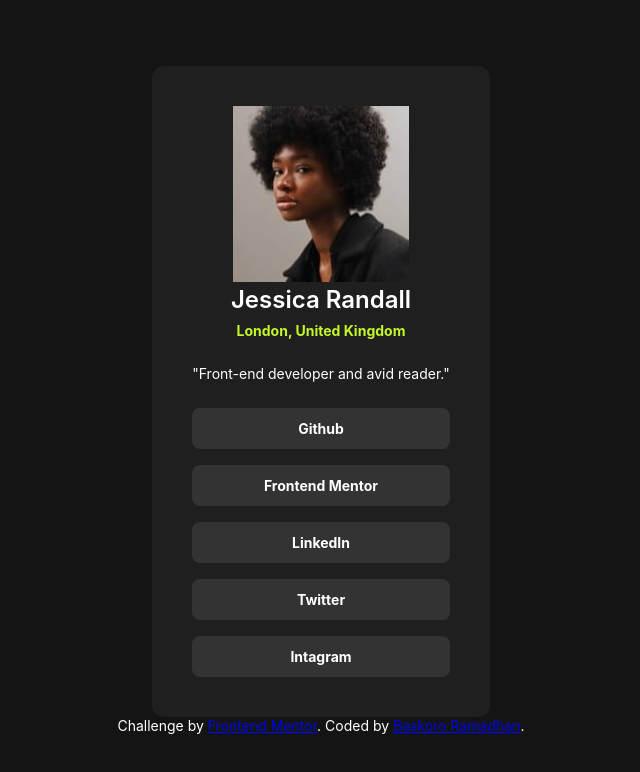
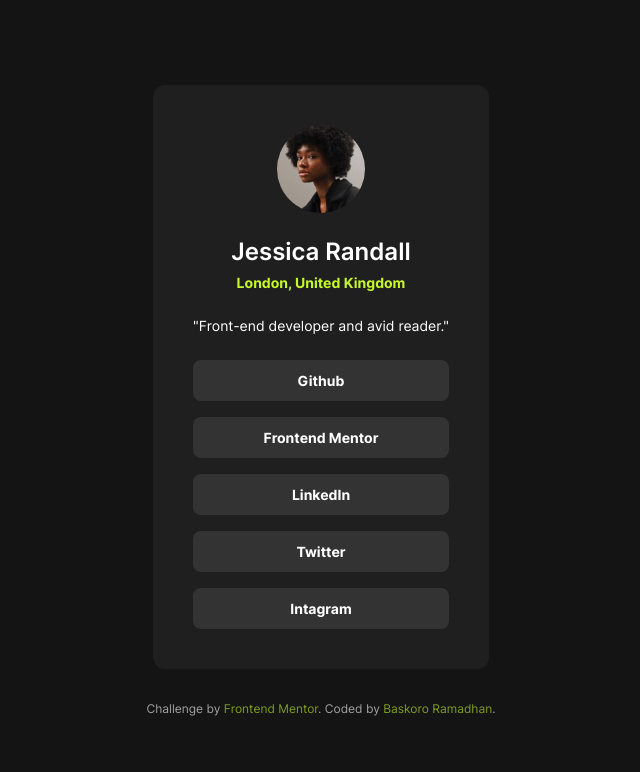
Before and after one commit to BaskoroR725/03-social-links-profile, a plain HTML site: page index.html in a window 1280 px wide. Shown: the whole page, without its empty margins (319-959 px from the left). Drawn offline with Linux system fonts and the light colour scheme.

Commit message:
refactor and fix avatar class

```diff
--- a/index.html
+++ b/index.html
@@ -7,18 +7,12 @@
   <link rel="icon" type="image/png" sizes="32x32" href="./assets/images/favicon-32x32.png">
   <link rel="stylesheet" href="style.css">
   <title>Frontend Mentor | Social links profile</title>
-
-<!-- Feel free to remove these styles or customise in your own stylesheet
-  <style>
-    .attribution { font-size: 11px; text-align: center; }
-    .attribution a { color: hsl(228, 45%, 44%); }
-  </style> -->
 </head>
 <body>
   <main>
     <article class='profile-card'>
       <header class='profile-header'>
-        <img src="./assets/images/avatar-jessica.jpeg" alt="Jessica avatar">
+        <img src="./assets/images/avatar-jessica.jpeg" alt="Jessica avatar" class="profile-avatar" >
         <h1>Jessica Randall</h1>
         <p class='location' >London, United Kingdom</p>
       </header>
--- a/style.css
+++ b/style.css
@@ -1,22 +1,31 @@
-:root{
+:root {
   --clr-green: hsl(75, 94%, 57%);
   --clr-white: hsl(0, 0%, 100%);
   --clr-grey-700: hsl(0, 0%, 20%);
   --clr-grey-800: hsl(0, 0%, 12%);
   --clr-grey-900: hsl(0, 0%, 8%);
 
-  --ff-primary: 'Inter', sans-serif;
+  --ff-primary: "Inter", sans-serif;
   --fs-body: 0.875rem;
 }
 
-*, *::before, *::after{
+@font-face {
+  font-family: "Inter";
+  src: url("./assets/fonts/Inter-VariableFont_slnt,wght.ttf") format("truetype");
+  font-weight: 100 900;
+  font-display: swap;
+}
+
+*,
+*::before,
+*::after {
   margin: 0;
   padding: 0;
-  box-sizing: border-box ;
+  box-sizing: border-box;
 }
 
-body{
-  font-family: var(--ff-primary);
+body {
+  font-family: "Inter", sans-serif;
   font-size: var(--fs-body);
   background-color: var(--clr-grey-900);
   color: var(--clr-white);
@@ -25,11 +34,12 @@ body{
   flex-direction: column;
   justify-content: center;
   align-items: center;
+  gap: 2rem;
   min-height: 100vh;
   padding: 1.5rem;
 }
 
-.profile-card{
+.profile-card {
   background-color: var(--clr-grey-800);
   width: 100%;
   max-width: 24rem;
@@ -38,38 +48,40 @@ body{
   text-align: center;
 }
 
-.profile-header{
+.profile-header {
   margin-bottom: 1.5rem;
 }
 
-.profile-avatar{
-  width:5.5rem;
+.profile-avatar {
+  width: 5.5rem;
   height: 5.5rem;
   border-radius: 50%;
   margin-bottom: 1.5rem;
   object-fit: cover;
+  display: block;
+  margin-inline: auto;
 }
 
-h1{
+h1 {
   font-size: 1.5rem;
   font-weight: 600;
   margin-bottom: 0.5rem;
 }
 
-.location{
+.location {
   color: var(--clr-green);
   font-weight: 700;
   margin-bottom: 1.5rem;
 }
 
-.bio{
+.bio {
   color: var(--clr-white);
   line-height: 1.5;
   margin-bottom: 1.5rem;
   font-weight: 400;
 }
 
-.social-links{
+.social-links {
   list-style: none;
   display: flex;
   flex-direction: column;
@@ -77,7 +89,7 @@ h1{
   width: 100%;
 }
 
-.social-links a{
+.social-links a {
   display: block;
   background-color: var(--clr-grey-700);
   color: var(--clr-white);
@@ -90,7 +102,29 @@ h1{
 
 .social-links a:hover,
 .social-links a:focus-visible {
-  background-color: var(--clr-green) ;
-  color: var(--clr-grey-900) ;
+  background-color: var(--clr-green);
+  color: var(--clr-grey-900);
   outline: none;
 }
+
+.attribution {
+  font-size: 0.75rem;
+  text-align: center;
+  color: var(--clr-white);
+  opacity: 0.6;
+}
+
+.attribution a {
+  color: var(--clr-green);
+  text-decoration: none;
+}
+
+.attribution a:hover {
+  text-decoration: underline;
+}
+
+@media (max-width: 375px) {
+  .profile-card {
+    padding: 1.5rem;
+  }
+}
```
